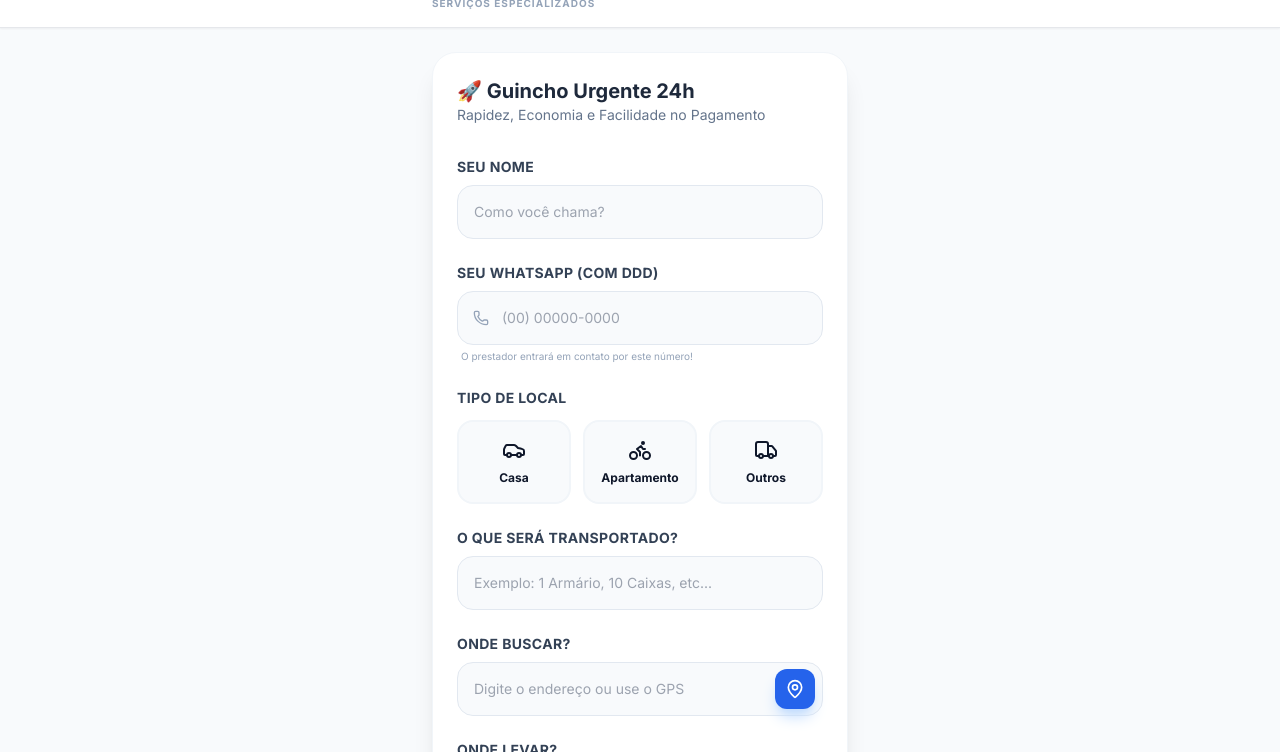
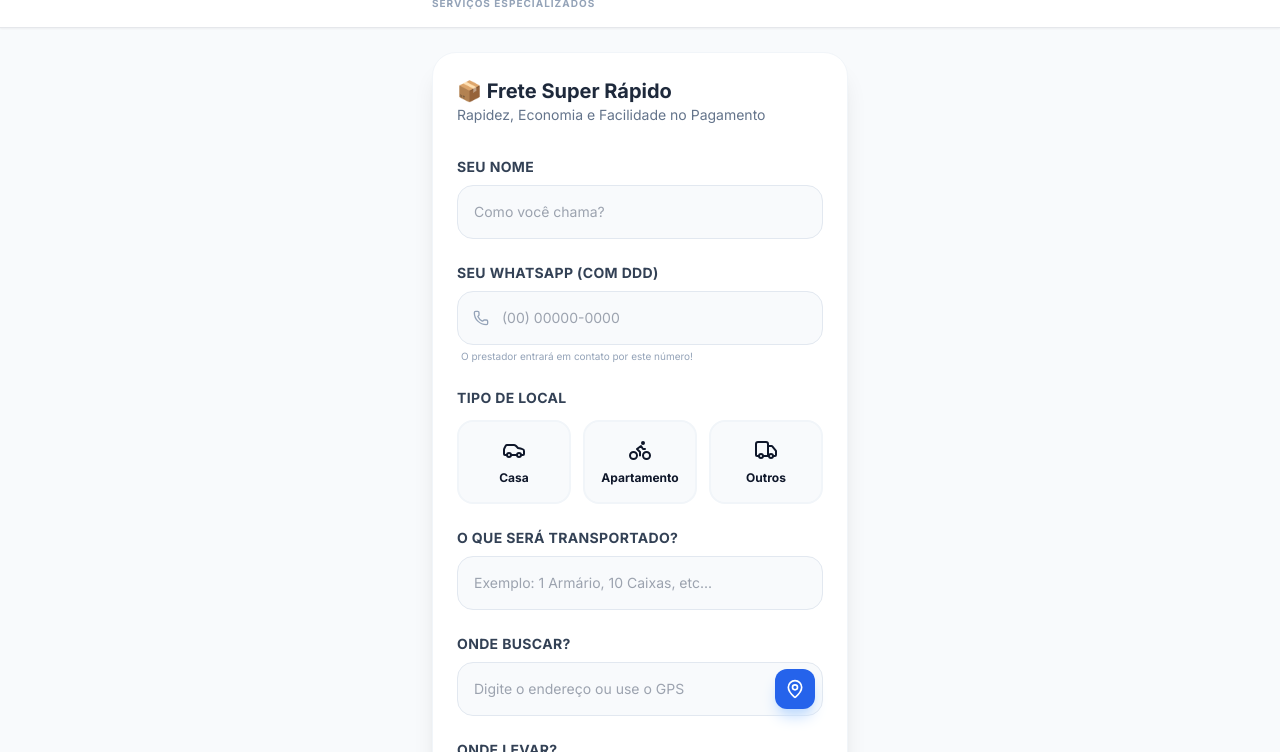
Before and after one commit to bhdspro/clientou.online, a website: page frete/index.html in a window 1280 px wide. Shown: the part 48-800 px from the top of the page. Drawn offline with nearby package versions, Linux system fonts and the light colour scheme.

Commit message:
Update index.html

```diff
--- a/frete/index.html
+++ b/frete/index.html
@@ -72,7 +72,7 @@
     <main class="max-w-md mx-auto px-4 mt-6">
         <div class="bg-white rounded-3xl shadow-xl border border-slate-100 p-6">
             <div class="mb-8">
-                <h2 class="text-xl font-bold text-slate-800">🚀 Guincho Urgente 24h</h2>
+                <h2 class="text-xl font-bold text-slate-800">📦 Frete Super Rápido</h2>
                 <p class="text-slate-500 text-sm">Rapidez, Economia e Facilidade no Pagamento</p>
             </div>
 
```
